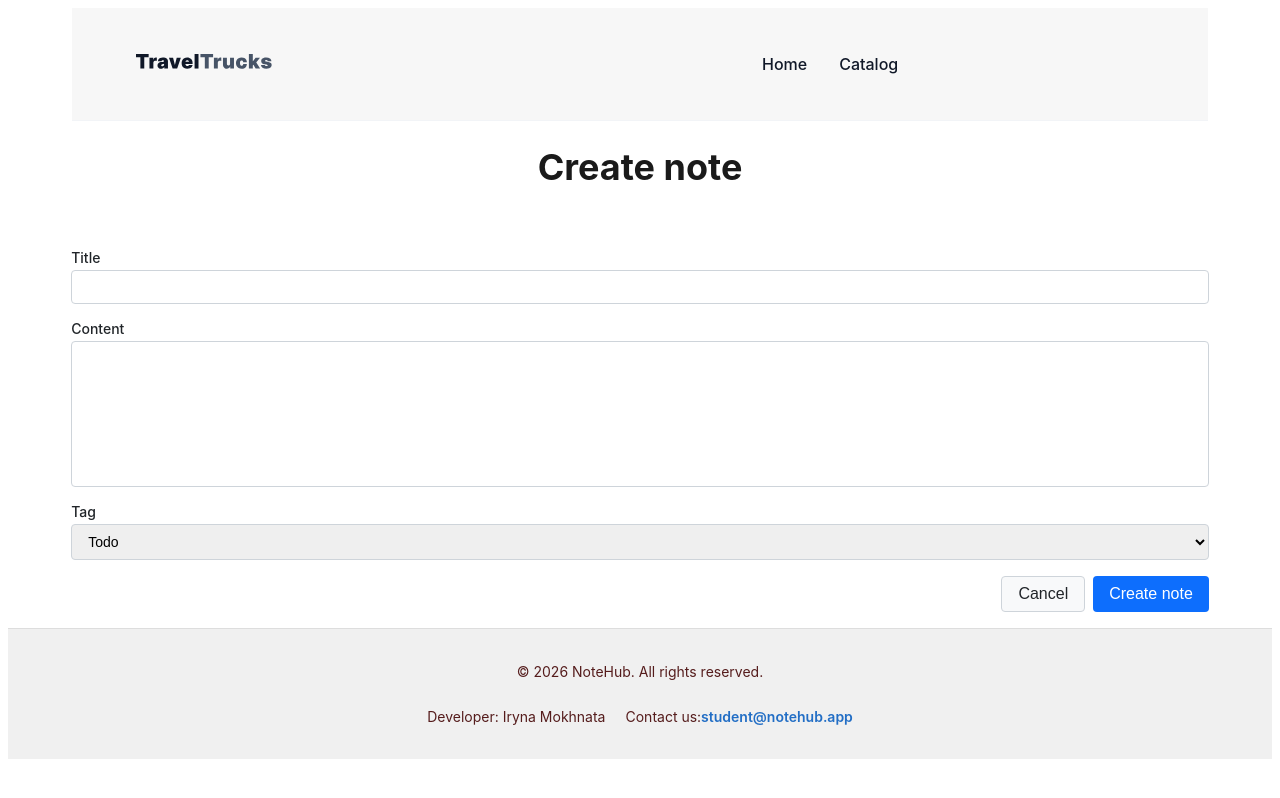
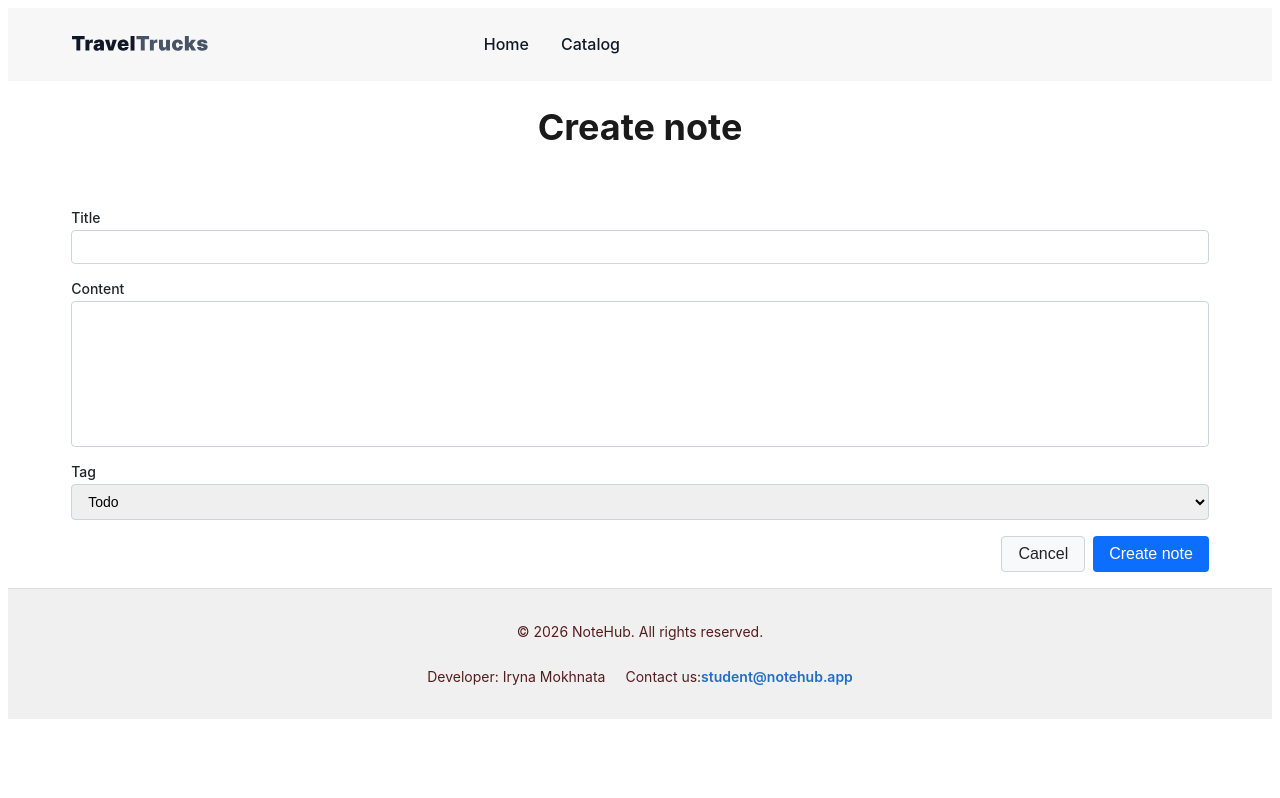
Before and after one commit to Iryna-M-html/TravelTrucks, a Next.js app: page /notes/action/create in a window 1280 px wide. Built offline with nearby package versions, Linux system fonts and the light colour scheme; no server answers.

Commit message:
fixed style header hero

```diff
--- a/app/globals.css
+++ b/app/globals.css
@@ -32,7 +32,7 @@ a {
   gap: 64px;
   padding-top: 48px;
   padding-bottom: 52px;
-  padding-left: 64px;
+  /* padding-left: 64px; */
   align-items: flex-start;
 }
 
--- a/components/Header/Header.module.css
+++ b/components/Header/Header.module.css
@@ -1,42 +1,52 @@
 .header {
+  width: 100%;
+  height: 72px; /* Высота из макета */
   display: flex;
   align-items: center;
-  justify-content: flex-start;
-  flex-direction: row;
-  gap: 450px;
-  padding: 28px 64px;
+  background-color: var(--inputs);
   border-bottom: 1px solid var(--badges);
-  background: var(--inputs);
 }
+
+.headerContent {
+  display: flex;
+  align-items: center;
+  justify-content: space-between;
+
+  width: 100%;
+  padding-right: 652px;
+}
+
 .navigation {
   display: flex;
   align-items: center;
-  justify-content: center;
   gap: 32px;
-  list-style-type: none;
+  list-style: none;
+  padding: 0;
+  margin: 0;
 }
-.navigationItem {
+
+.navigationItem,
+.active {
   font-weight: 500;
   font-size: 16px;
   line-height: 1.5;
-  text-align: center;
+  text-decoration: none;
+}
+
+.navigationItem {
   color: var(--main);
-  transition:
-    color 0.2s ease,
-    transform 0.2s ease;
+  transition: color 0.2s ease;
 }
-.navigationItem:hover,
-.navigationItem:focus {
+
+.navigationItem:hover {
   color: var(--button-hover);
-  transform: scale(1.1);
 }
+
 .active {
   color: var(--button-hover);
 }
-/* .logoLink {
-  font-family: "Inter", sans-serif;
-  --black: #3e3e3e;
-  --background: #f0f2f8;
-  --blue: #007aff;
-  --white: #fff;
-} */
+
+.logoLink {
+  display: flex;
+  align-items: center;
+}
--- a/components/Header/Header.tsx
+++ b/components/Header/Header.tsx
@@ -6,9 +6,10 @@ import { usePathname } from "next/navigation";
 
 export default function Header() {
   const pathname = usePathname();
+
   return (
-    <div className="container">
     <header className={css.header}>
+      <div className={`container ${css.headerContent}`}>
         {/* Logo */}
         <Link href="/" className={css.logoLink}>
           <svg width={136} height={16}>
@@ -17,6 +18,7 @@ export default function Header() {
         </Link>
 
         {/* Desktop navigation */}
+        <nav>
           <ul className={css.navigation}>
             <li className={pathname === "/" ? css.active : css.navigationItem}>
               <Link href="/">Home</Link>
@@ -29,17 +31,8 @@ export default function Header() {
               <Link href="/catalog">Catalog</Link>
             </li>
           </ul>
-
-        {/* Desktop favorites */}
-        {/* <div>
-            <Button />
-          </div> */}
-
-        {/* Mobile menu button */}
-        {/* <div>
-            <Menu />
-          </div> */}
+        </nav>
+      </div>
     </header>
-    </div>
   );
 }
```
Also changed, not shown: components/Hero/Hero.module.css (added, +70 -0 lines), components/Hero/Hero.tsx (+25 -7 lines), public/img/hero.jpg (added). Lines whose indentation alone changed are shown as unchanged.
